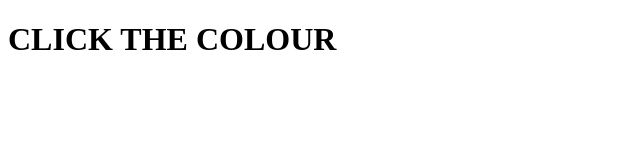
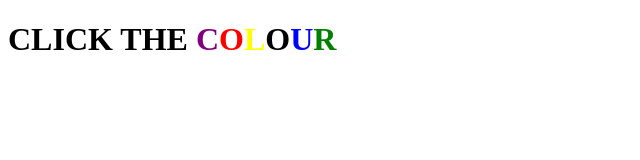
Before and after one commit to jimmi-meredith/Click-The-Colour, a plain HTML site: page index.html in a window 1280 px wide. Shown: the whole page, without its empty margins (0-640 px from the left). Drawn offline with Linux system fonts and the light colour scheme.

Commit message:
Style heading to have different colours

```diff
--- a/index.html
+++ b/index.html
@@ -10,7 +10,10 @@
 
 <body>
   <div class="heading-container">
-    <h1>CLICK THE COLOUR</h1>
+    <h1>
+      CLICK THE <span style='color: purple'>C</span><span style='color: red'>O</span><span style='color: yellow'>L</span><span
+      style='color: black'>O</span><span style='color: blue'>U</span><span style='color: green'>R</span>
+    </h1>
   </div>
 </body>
 
```
